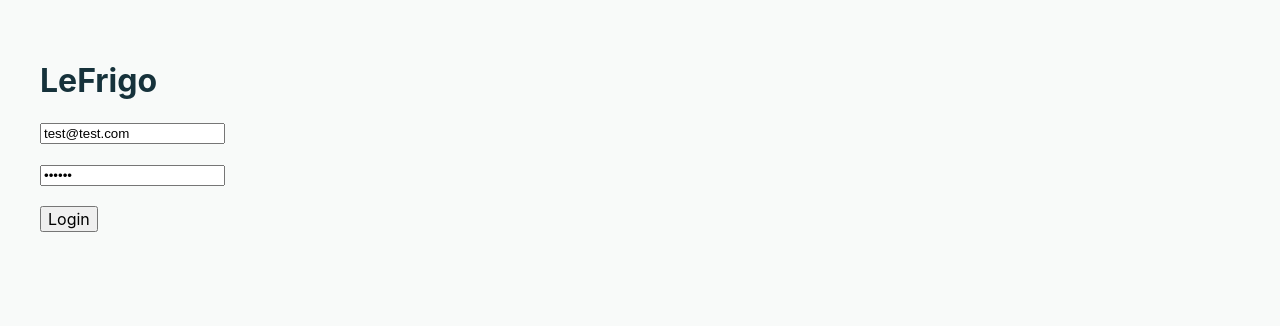
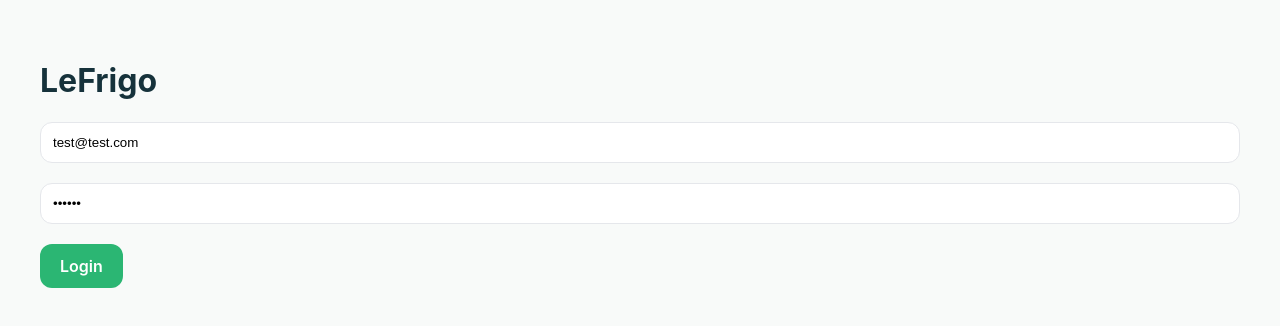
Before and after one commit to Seb-Prod/LeFrigo, a Next.js app in the folder apps/web/: page / in a window 1280 px wide. Shown: the top 326 px of the page. Built offline with nearby package versions, Linux system fonts and the light colour scheme; no server answers.

Commit message:
ajout des premier composants

```diff
--- a/apps/web/src/app/page.tsx
+++ b/apps/web/src/app/page.tsx
@@ -4,6 +4,7 @@ import { useState } from "react";
 import { useRouter } from "next/navigation";
 import { api } from "@/lib/api";
 import { useAuth } from "@/contexts/auth.context";
+import { Button, Input } from "@/components/ui";
 
 export default function HomePage() {
   const router = useRouter();
@@ -28,7 +29,7 @@ export default function HomePage() {
     <main style={{ padding: 40 }}>
       <h1>LeFrigo</h1>
 
-      <input
+      <Input
         placeholder="email"
         value={email}
         onChange={(e) => setEmail(e.target.value)}
@@ -37,7 +38,7 @@ export default function HomePage() {
       <br />
       <br />
 
-      <input
+      <Input
         type="password"
         placeholder="password"
         value={password}
@@ -47,9 +48,9 @@ export default function HomePage() {
       <br />
       <br />
 
-      <button onClick={handleLogin}>
+      <Button onClick={handleLogin}>
         Login
-      </button>
+      </Button>
     </main>
   );
 }
--- /dev/null
+++ b/apps/web/src/components/ui/Button/Button.module.css
@@ -0,0 +1,19 @@
+.button {
+  border: none;
+
+  cursor: pointer;
+
+  padding: 12px 20px;
+
+  border-radius: var(--radius-md);
+
+  background: var(--color-primary);
+
+  color: white;
+
+  font-weight: 600;
+}
+
+.button:hover {
+  background: var(--color-primary-hover);
+}
--- /dev/null
+++ b/apps/web/src/components/ui/Button/Button.tsx
@@ -0,0 +1,20 @@
+import styles from "./Button.module.css";
+
+type Props = {
+  children: React.ReactNode;
+  onClick?: () => void;
+};
+
+export default function Button({
+  children,
+  onClick,
+}: Props) {
+  return (
+    <button
+      className={styles.button}
+      onClick={onClick}
+    >
+      {children}
+    </button>
+  );
+}
--- /dev/null
+++ b/apps/web/src/components/ui/Card/Card.module.css
@@ -0,0 +1,9 @@
+.card {
+  background: var(--color-surface);
+
+  border-radius: var(--radius-lg);
+
+  padding: var(--space-lg);
+
+  box-shadow: var(--shadow-sm);
+}
--- /dev/null
+++ b/apps/web/src/components/ui/Card/Card.tsx
@@ -0,0 +1,13 @@
+import styles from "./Card.module.css";
+
+export default function Card({
+  children,
+}: {
+  children: React.ReactNode;
+}) {
+  return (
+    <div className={styles.card}>
+      {children}
+    </div>
+  );
+}
--- /dev/null
+++ b/apps/web/src/components/ui/Input/Input.module.css
@@ -0,0 +1,11 @@
+.input {
+  width: 100%;
+
+  padding: 12px;
+
+  border-radius: var(--radius-md);
+
+  border: 1px solid var(--color-border);
+
+  background: white;
+}
--- /dev/null
+++ b/apps/web/src/components/ui/Input/Input.tsx
@@ -0,0 +1,13 @@
+import styles from "./Input.module.css";
+
+type Props =
+  React.InputHTMLAttributes<HTMLInputElement>;
+
+export default function Input(props: Props) {
+  return (
+    <input
+      {...props}
+      className={styles.input}
+    />
+  );
+}
--- /dev/null
+++ b/apps/web/src/components/ui/index.ts
@@ -0,0 +1,3 @@
+export { default as Button } from "./Button/Button";
+export { default as Card } from "./Card/Card";
+export { default as Input } from "./Input/Input";
```
Also changed, not shown: apps/web/src/components/ui/Badge/Badge.module.css (added), apps/web/src/components/ui/Badge/Badge.tsx (added), apps/web/src/components/ui/Modal/Modal.tsx (added), apps/web/src/components/ui/Modal/modal.module.css (added).
